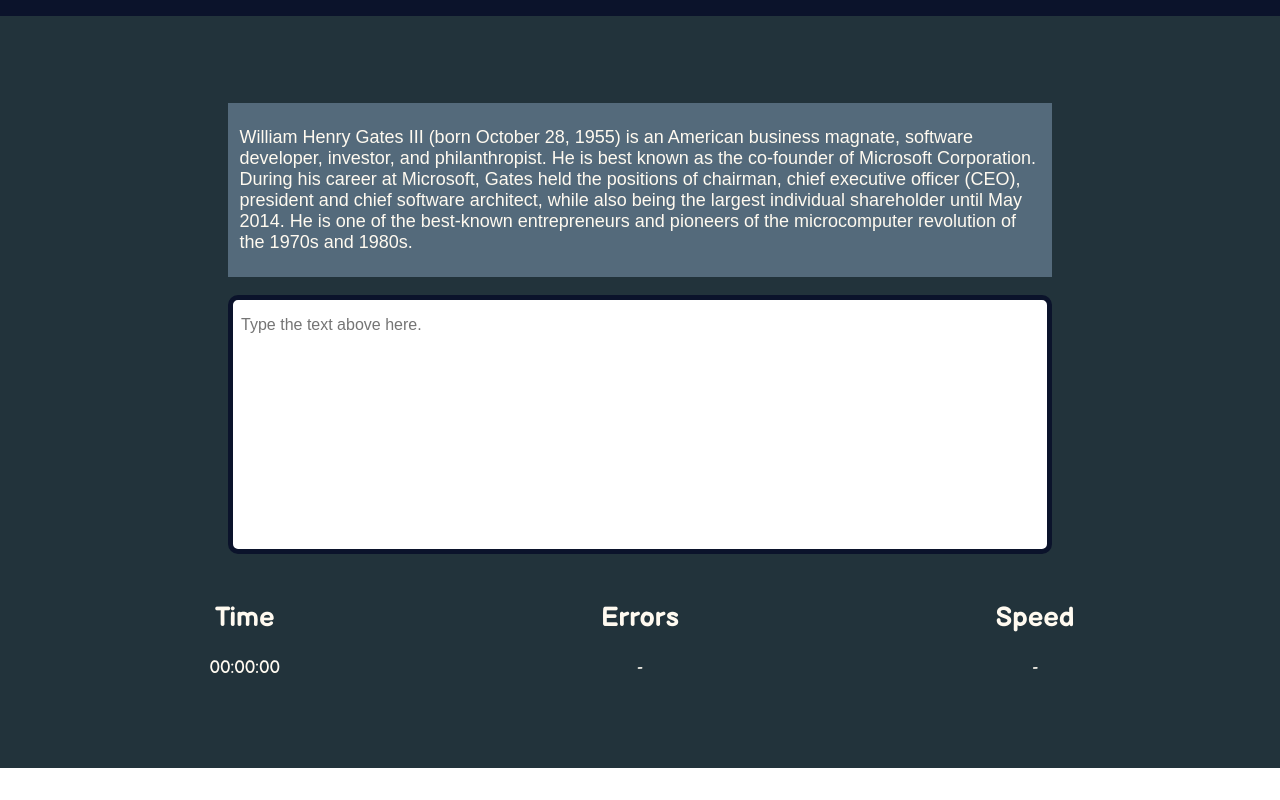
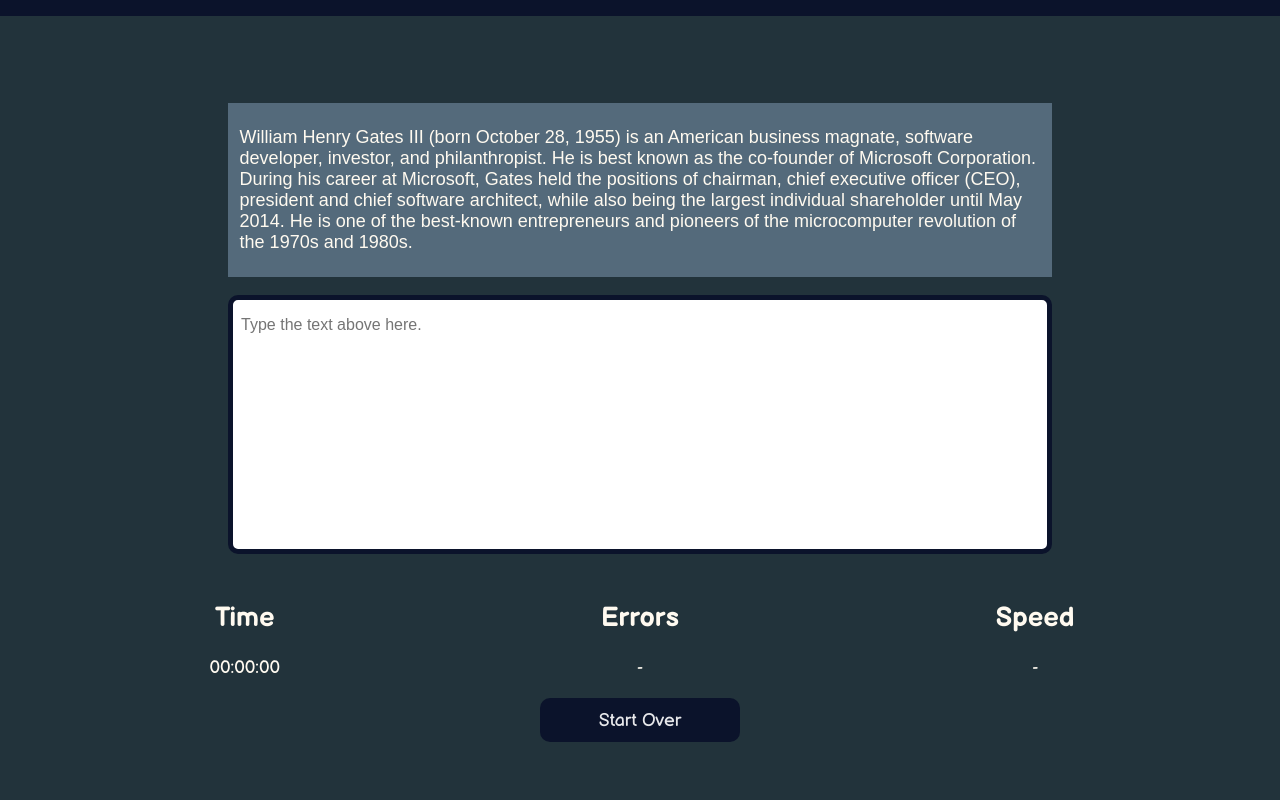
Before and after one commit to ahmedxgouda/typing-speed-test, a plain HTML site: page index.html in a window 1280 px wide. Shown: the part 411-1211 px from the top of the page. Before the commit the page ends 1179 px from the top, so only its background shows below. Drawn offline with Linux system fonts and the light colour scheme.

Commit message:
Adding reset button

```diff
--- a/css/styles.scss
+++ b/css/styles.scss
@@ -75,6 +75,20 @@
             text-align: center;
       }
 }
+.reset-div {
+      text-align: center;
+}
+.btn {
+      text-decoration: none;
+      background-color: var(--almostBlack);
+      padding: 1% 5%;
+      color: rgba(255, 255, 255, 0.9);
+      font-size: 1em;
+      border-radius: 10px;
+      &:hover {
+            background-color: rgba(11, 19, 43, 0.8)
+      }
+}
 @media (max-width: 608px) {
       .header {
             .text {
--- a/index.html
+++ b/index.html
@@ -46,6 +46,9 @@
                                     <p>-</p>
                               </div>
                         </div>
+                        <div class="reset-div">
+                              <a href="#" class="btn reset">Start Over</a>
+                        </div>
                   </article>
             </section>
       </main>
```
Also changed, not shown: css/styles.css.
